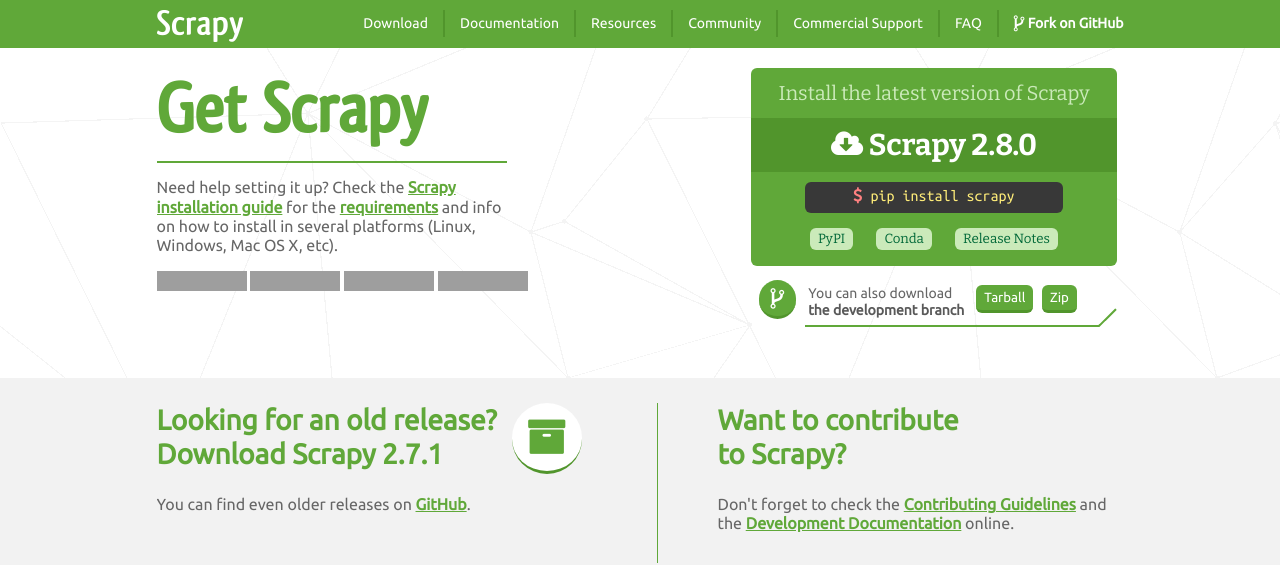
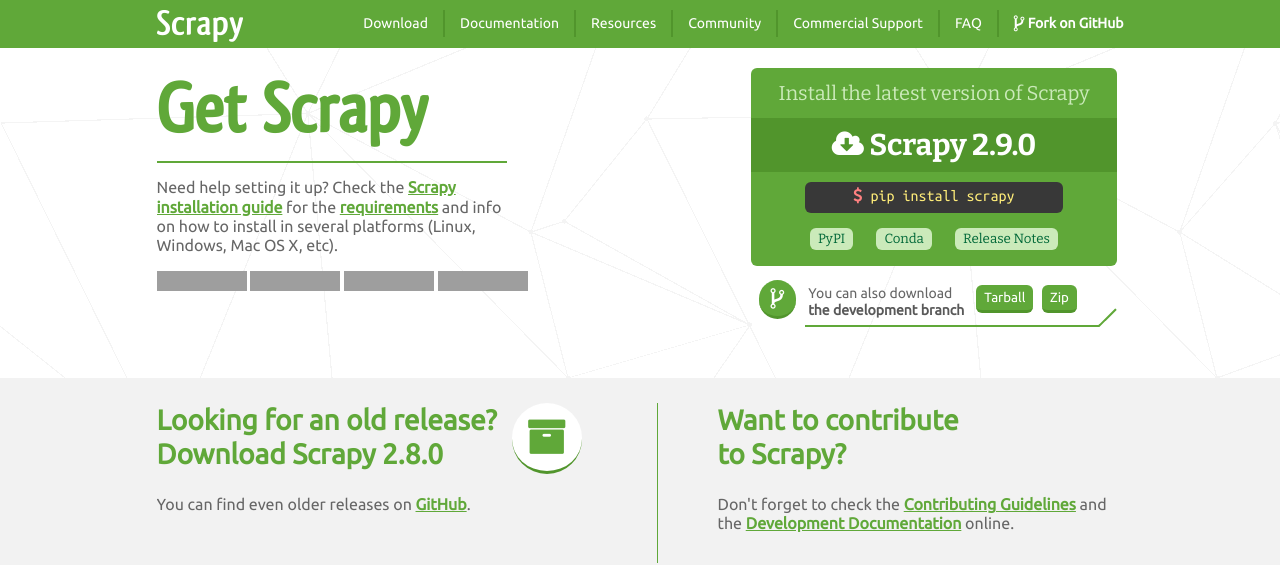
Before and after one commit to scrapy/scrapy.org, a Jekyll site: the page built from download.html, in a window 1280 px wide, cut to the strip 0-565 px from the top of the page. Built offline with Jekyll 4.4.1, drawn with Linux system fonts in a browser that asks for light colours; comment, search, counter and statistics services are not loaded; grey boxes are pictures that could not be loaded.

Commit message:
2.9.0 release

```diff
--- a/_data/scrapy.yml
+++ b/_data/scrapy.yml
@@ -1,9 +1,9 @@
 stable:
-  version: 2.8.0
+  version: 2.9.0
   rtd: latest
 oldstable:
-  version: 2.7.1
-  rtd: 2.7
+  version: 2.8.0
+  rtd: 2.8
 development:
   version: master
   rtd: master
```
